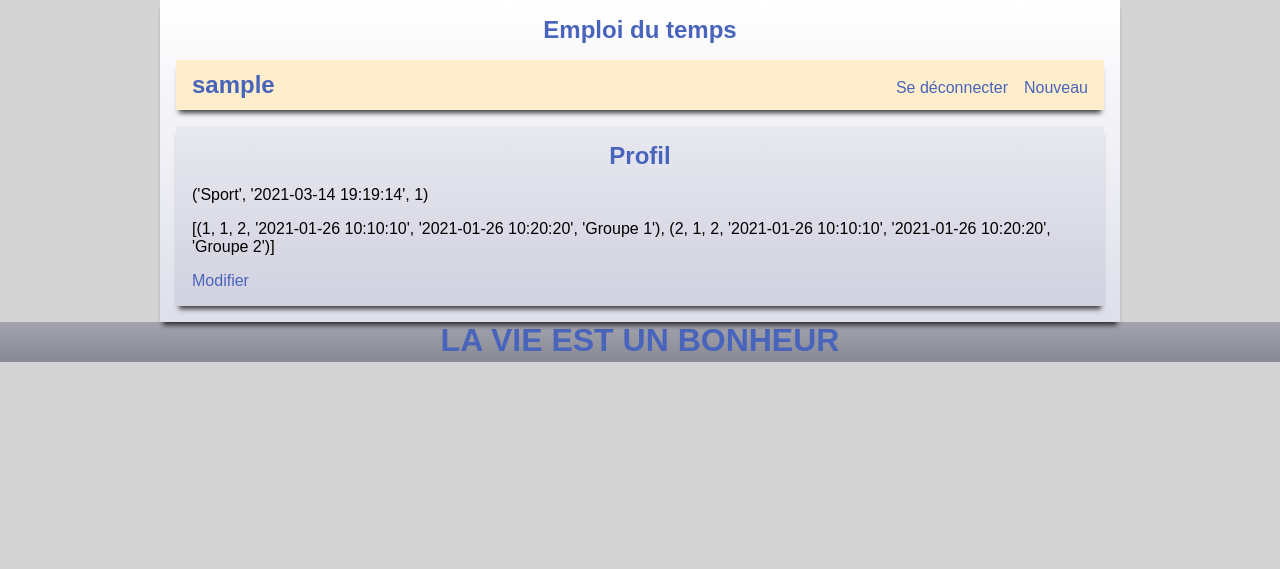
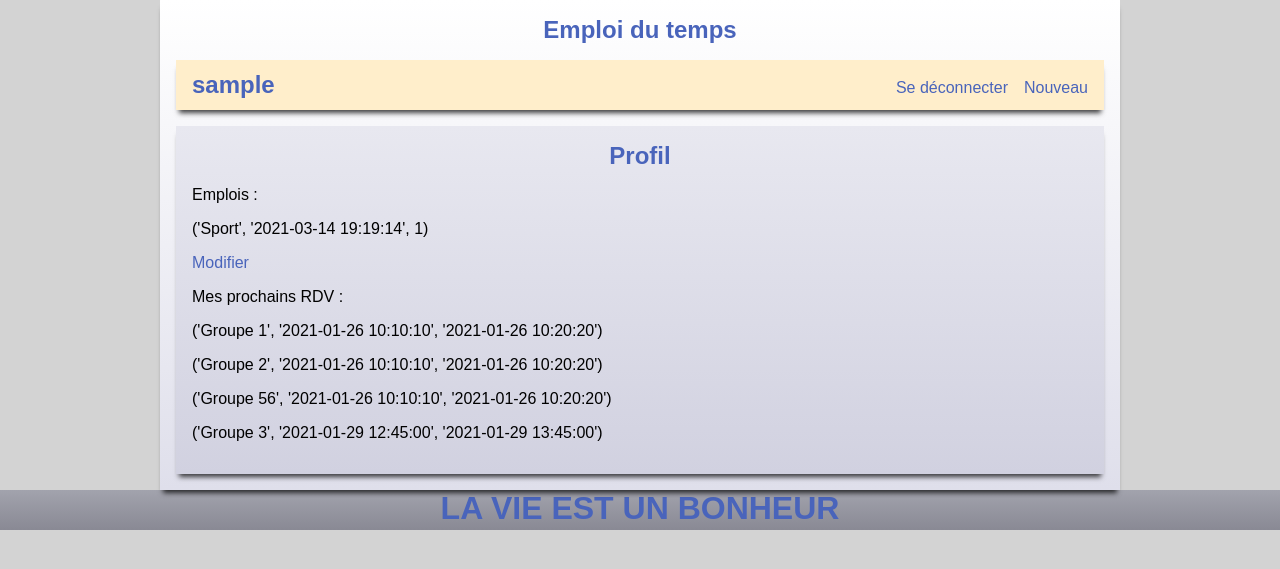
Before and after one commit to ba-lero/planning, a Flask app: page /profil in a window 1280 px wide. Shown: the top 569 px of the page. Run offline with Flask 2, Linux system fonts and the light colour scheme; the visitor is signed in with stand-in values (Sample User, id 1); data comes from the database, SQL or seed files in the repository.

Commit message:
Prochains RDV affichés dans Profil

```diff
--- a/app.py
+++ b/app.py
@@ -1,5 +1,5 @@
 from flask import Flask, render_template, request, session, redirect, url_for, g
-from db import recuperer_compte, creer_compte, creer_emploi, creer_lieu, creer_groupe, recuperer_lieux, recuperer_emplois, recuperer_groupes, inserer_horaire, inserer_personne_groupe, recuperer_membre_de_groupe
+from db import recuperer_compte, creer_compte, creer_emploi, creer_lieu, creer_groupe, recuperer_lieux, recuperer_emplois, recuperer_groupes, inserer_horaire, inserer_personne_groupe, recuperer_membre_de_groupe, recuperer_horaire_de_groupe
 import datetime
 from date import current_week, str_to_list, Horaire
 from werkzeug.security import check_password_hash
@@ -84,7 +84,8 @@ def profil():
     emplois = recuperer_emplois(session['userid'])
     cday = datetime.date.today()
     semaine = current_week(cday)
-    return render_template('profil.html', emplois = emplois)
+    horaires = recuperer_horaire_de_groupe(session['userid'])
+    return render_template('profil.html', infos = (emplois, horaires))
 
 @app.route('/groupes')
 def groupes():
@@ -112,7 +113,7 @@ def ajouter_lieu():
 def ajouter_groupe():
     if request.method == "POST":
         creer_groupe(session['userid'], request.form['nom'])
-        return redirect(url_for('profil'))
+        return redirect(url_for('groupes'))
     else:
         return render_template('ajouter_groupe.html')
 
--- a/db.py
+++ b/db.py
@@ -81,6 +81,18 @@ def recuperer_membre_de_groupe(id_g):
                         WHERE membre_de_groupe.groupe_id = ?""", (id_g,))
         return [m[0] for m in curs]
 
+def recuperer_horaire_de_groupe(id_m):
+    with db.connect("emploi.db") as c:
+        curs = c.execute("""SELECT horaire.description, horaire.debut, horaire.fin FROM horaire
+                        JOIN membre_de_groupe ON horaire.groupe_id = membre_de_groupe.groupe_id
+                        WHERE membre_de_groupe.membre_id = ?""", (id_m,))
+        return curs.fetchall()
+
+"""SELECT horaire.description, horaire.debut, horaire.fin, lieu.nom
+                        FROM horaire JOIN lieu ON lieu.id_l = horaire.lieu_id
+                        JOIN membre_de_groupe ON membre_de_groupe.groupe_id = horaire.groupe_id
+                        WHERE membre_de_groupe.membre_id = ?"""
+
 def format_horaire(nb):
     result = str(nb)
     if len(result) == 1:
--- a/schema.sql
+++ b/schema.sql
@@ -52,8 +52,12 @@ CREATE TABLE horaire (
 
 INSERT INTO membres (login, mdp, pseudo) VALUES ('alice', 'pbkdf2:sha256:150000$yL1piFAc$62b9e17c0c6da1a4696f92eb173e7e0e33d1eea25bdc3c573dfab189b345e288', 'Alice'), ('bob', 'pbkdf2:sha256:150000$vHdMbRRd$6e5c29670ad7b8df28122cdd8381f0864ec4276a90de13590af76c2cabe9e909', 'Bob');
 INSERT INTO emploi (auteur_id, nom) VALUES (1, 'Sport'), (2, 'Resto');
+INSERT INTO groupe (auteur_id, nom) VALUES (1, 'zebi'), (1, 'Malthus'), (1, 'Ulric');
+INSERT INTO membre_de_groupe (membre_id, groupe_id) VALUES (1,1), (1,2);
 INSERT INTO lieu (auteur_id, nom, adresse) VALUES (1, 'Maison', '2 rue des Pines'), (2, 'Terrain', '4 allée du grand Philippe');
 INSERT INTO horaire (emploi_id, debut, fin, groupe_id, lieu_id, description) VALUES
                     (1, '2021-01-26 10:10:10', '2021-01-26 10:20:20', 1, 2, 'Groupe 1'),
                     (1, '2021-01-26 10:10:10', '2021-01-26 10:20:20', 1, 2, 'Groupe 2'),
-                    (2, '2021-01-29 12:45:00', '2021-01-29 13:45:00', 2, 1, 'Groupe 3');
+                    (2, '2021-01-26 10:10:10', '2021-01-26 10:20:20', 1, 2, 'Groupe 56'),
+                    (2, '2021-01-29 12:45:00', '2021-01-29 13:45:00', 2, 1, 'Groupe 3'),
+                    (2, '2021-01-26 10:10:10', '2021-01-26 10:20:20', 3, 2, 'Groupe 4');
--- a/templates/profil.html
+++ b/templates/profil.html
@@ -5,10 +5,15 @@
 {% endblock %}
 
 {% block contenu %}
-    {% if emplois != None %}
-        {% for emploi in emplois %}
-            <p>{{ emploi[0] }}</p><p>{{ emploi[1] }}</p>
+    {% if infos != None %}
+        <p>Emplois :</p>
+        {% for emploi in infos[0] %}
+            <p>{{ emploi[0] }}</p>
             <a href='{{ url_for("setemploi", id_emploi=emploi[0][2]) }}'>Modifier</a>
+        {% endfor %}
+        <p>Mes prochains RDV :</p>
+        {% for info in infos[1] %}
+            <p>{{ info }}</p>
         {% endfor %}
     {% endif %}
 {% endblock %}
```
Also changed, not shown: emploi.db.
